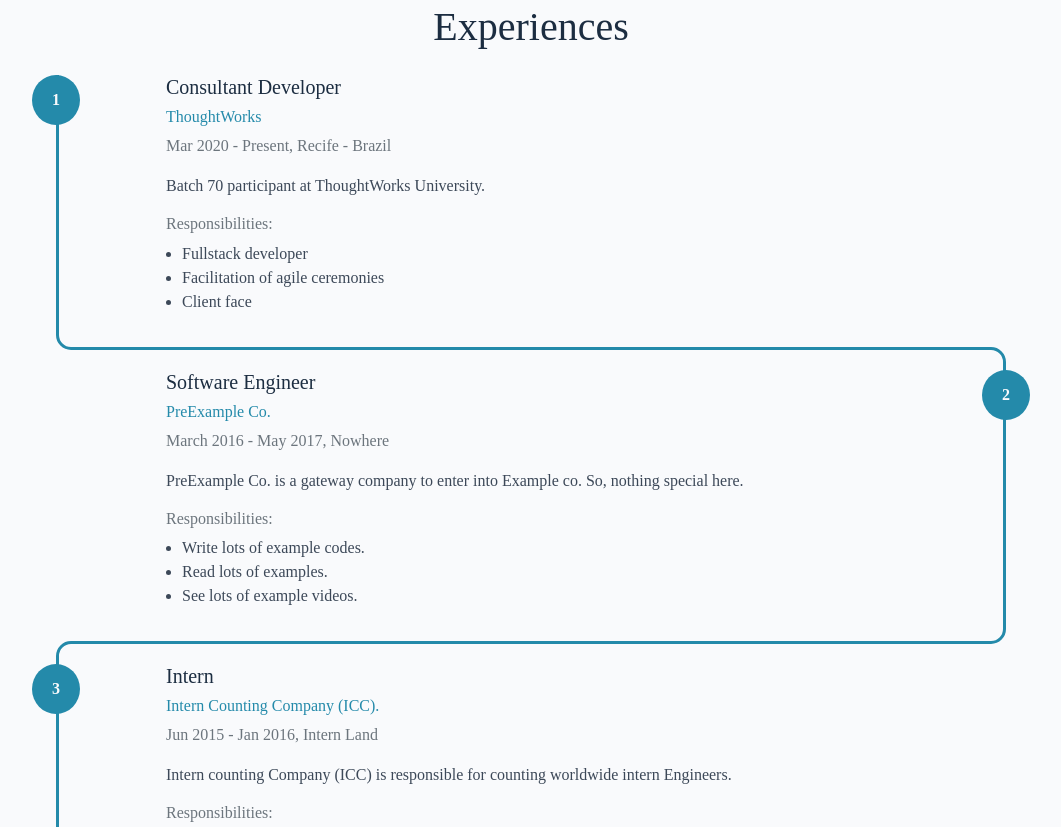
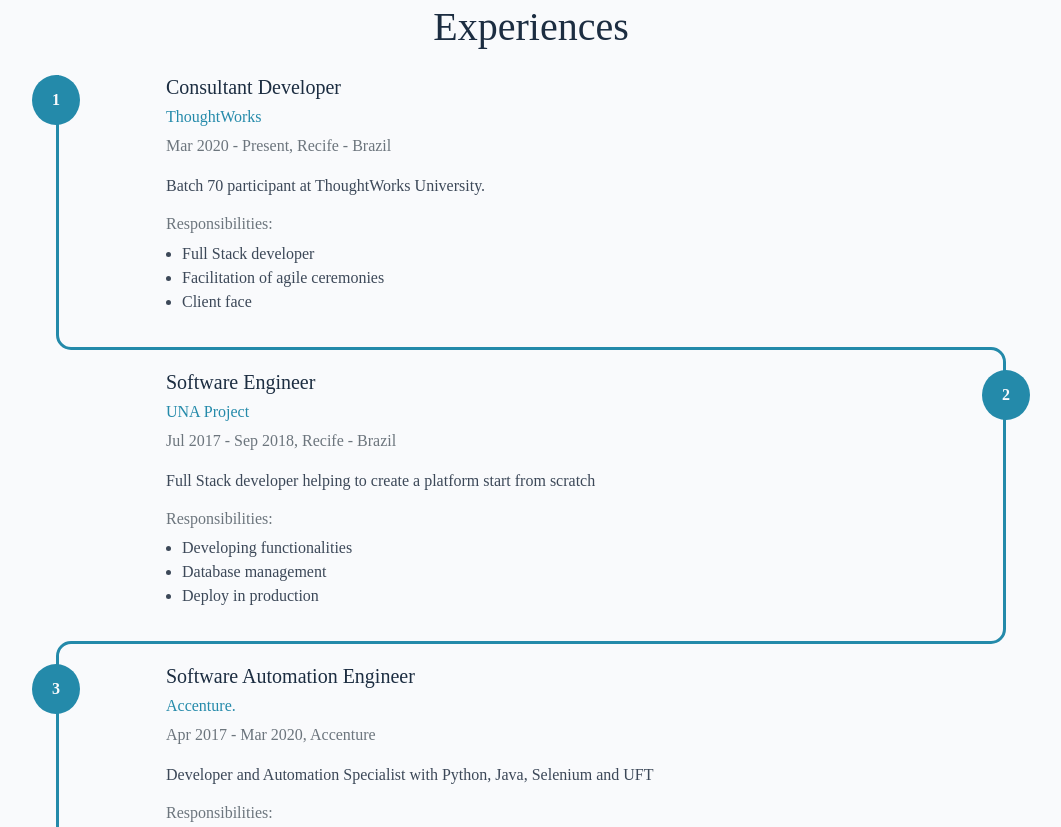
Before and after one commit to jeanmacena/jeanmacena.github.io, a plain HTML site: page index.html in a window 1280 px wide. Shown: the part 1973-2800 px from the top of the page, without its empty margins (109-1170 px from the left). Drawn offline with Linux system fonts and the light colour scheme; no server answers; a web font is replaced by a local one.

Commit message:
rebuilding site Tue Aug 11 17:34:20 -03 2020

```diff
--- a/index.html
+++ b/index.html
@@ -251,7 +251,7 @@
   <div class="circular-progress pink">
     <span class="circular-progress-left">
       <span
-        class="circular-progress-bar circular-progress-percentage-90"
+        class="circular-progress-bar circular-progress-percentage-85"
 
       ></span>
     </span>
@@ -293,7 +293,7 @@
   <div class="circular-progress sky">
     <span class="circular-progress-left">
       <span
-        class="circular-progress-bar circular-progress-percentage-90"
+        class="circular-progress-bar circular-progress-percentage-85"
 
       ></span>
     </span>
@@ -314,7 +314,7 @@
   <div class="circular-progress orange">
     <span class="circular-progress-left">
       <span
-        class="circular-progress-bar circular-progress-percentage-90"
+        class="circular-progress-bar circular-progress-percentage-80"
 
       ></span>
     </span>
@@ -531,7 +531,7 @@
     <h6 class="text-muted">Responsibilities:</h6>
     <ul class="justify-content-around">
 
-        <li>Fullstack developer</li>
+        <li>Full Stack developer</li>
 
         <li>Facilitation of agile ceremonies</li>
 
@@ -567,23 +567,23 @@
 
 
         <h5>Software Engineer</h5>
-        <h6><a href=https://www.preexample.com>PreExample Co.</a></h6>
+        <h6><a href=https://www.u1na.org/>UNA Project</a></h6>
 
-        <p class="text-muted">March 2016 - May 2017,
-            Nowhere
+        <p class="text-muted">Jul 2017 - Sep 2018,
+            Recife - Brazil
         </p>
     </div>
 
-    <p>PreExample Co. is a gateway company to enter into Example co. So, nothing special here.</p>
+    <p>Full Stack developer helping to create a platform start from scratch</p>
 
     <h6 class="text-muted">Responsibilities:</h6>
     <ul class="justify-content-around">
 
-        <li>Write lots of example codes.</li>
+        <li>Developing functionalities</li>
 
-        <li>Read lots of examples.</li>
+        <li>Database management</li>
 
-        <li>See lots of example videos.</li>
+        <li>Deploy in production</li>
 
     </ul>
 </div>
@@ -622,24 +622,30 @@
     <div class="experience-entry-heading">
 
 
-        <h5>Intern</h5>
-        <h6><a href=https://www.intern.com>Intern Counting Company (ICC).</a></h6>
+        <h5>Software Automation Engineer</h5>
+        <h6><a href=https://www.accenture.com>Accenture.</a></h6>
 
-        <p class="text-muted">Jun 2015 - Jan 2016,
-            Intern Land
+        <p class="text-muted">Apr 2017 - Mar 2020,
+            Accenture
         </p>
     </div>
 
-    <p>Intern counting Company (ICC) is responsible for counting worldwide intern Engineers.</p>
+    <p>Developer and Automation Specialist with Python, Java, Selenium and UFT</p>
 
     <h6 class="text-muted">Responsibilities:</h6>
     <ul class="justify-content-around">
 
-        <li>Count lost of interns.</li>
+        <li>Client Face</li>
 
-        <li>Count more interns.</li>
+        <li>Team Facilitator</li>
 
-        <li>Count me as an intern.</li>
+        <li>Quality Engineer</li>
+
+        <li>Automation Instructor</li>
+
+        <li>Creation of Proof of Concept in differents tools</li>
+
+        <li>Creation of tools for improve the team productivity</li>
 
     </ul>
 </div>
```
